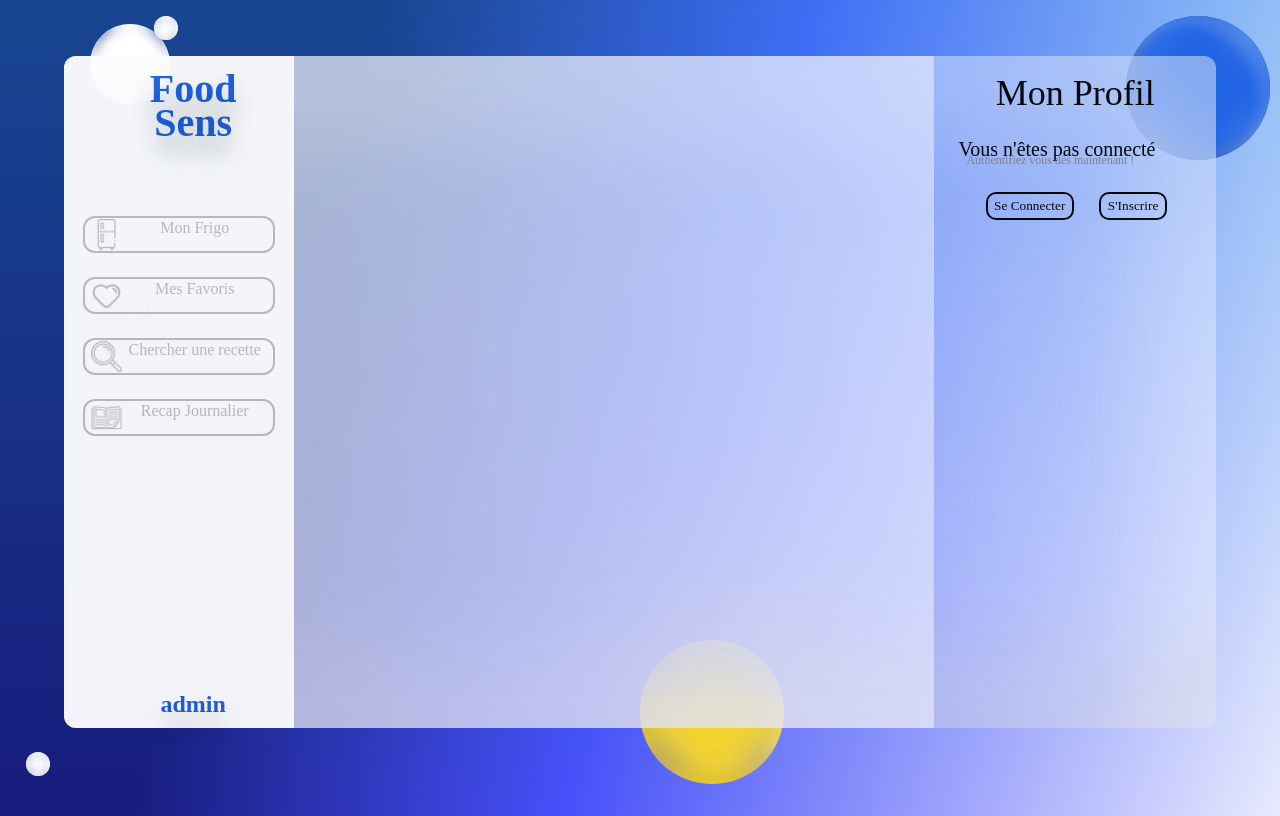
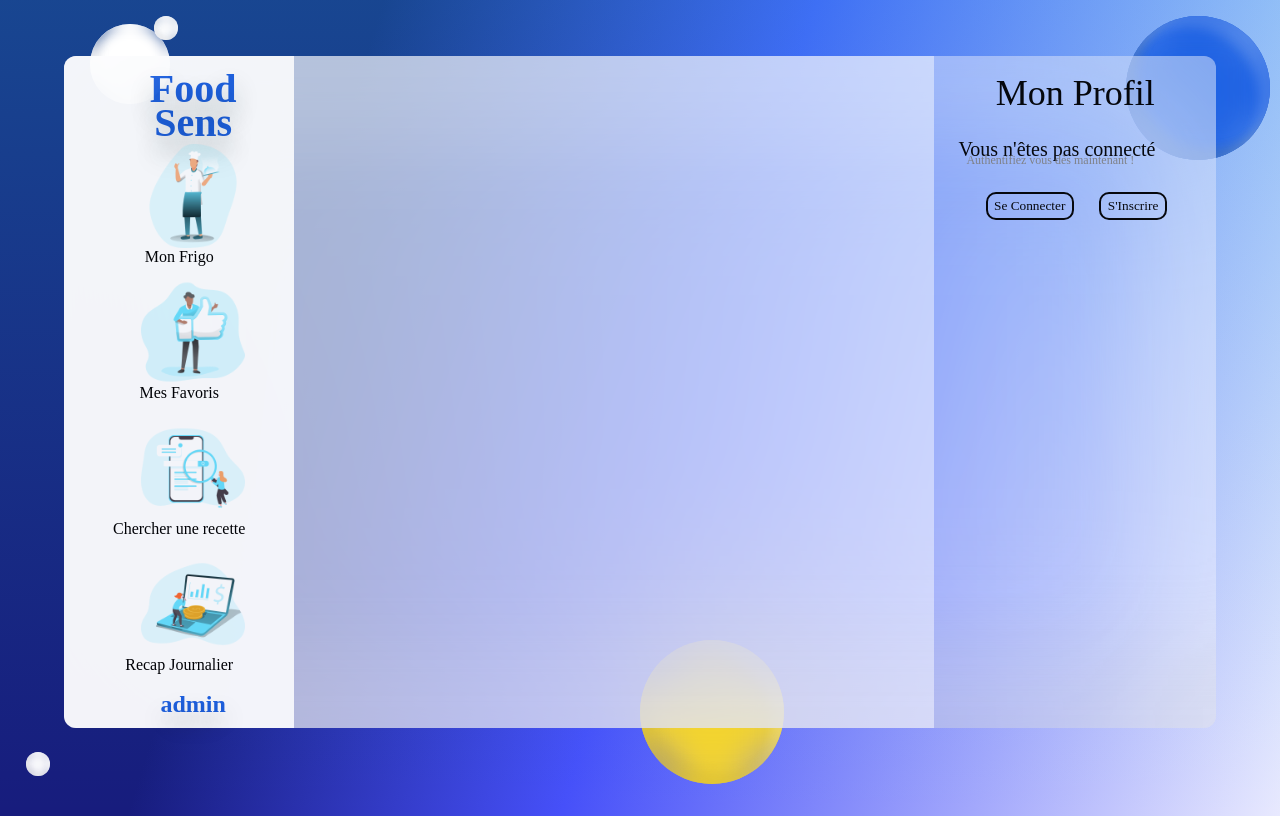
Before and after one commit to docokara/FoodSens, a Symfony app: template templates/home/index.html.twig in a window 1280 px wide. Run offline with Twig, Linux system fonts and the light colour scheme; the template is opened without the code that fills it, so the values that code supplies are empty; some libraries are stand-ins or nearby versions.

Commit message:
css home

```diff
--- a/public/css/style1.css
+++ b/public/css/style3.css
@@ -162,34 +162,44 @@ border-radius: 12px 0px 0px 12px;
 .main1 button{
    margin-bottom: 3vh;
 }
-.menu{
-   position: absolute;
-   top: 20vh;left: 1.5vw;
+.menu a{
+    text-decoration: none;
+     color: black;
+}
+.menu a:hover{
+    text-decoration: none;
+     color: #F3D42F;
 }
 
-.menu .child{
-width: 14vw;
-height: 3vh;
-font-family: 'Poppins';
-font-size: 2vh;
-color: #BFBFBF;
-padding: 1vh;
+.menu_1 {
 
-margin-bottom: 3vh;
+    height: 16vh;
+    margin-top: 1vh ;
+}
+.menu{
 
-border: 2px solid #BFBFBF;
-border-radius: 12px;
+    position: relative;
+    top: 10vh;
+
+}
+.menu_1 p{
+    position: relative;
+        text-align: center;
+        font-size: 2vh;
+}
+.menu_1 .img{
+    position: relative;
+    width: 13vh;
+    height: 13vh;
+    left: 6vw;
+    margin-bottom: -20px;
 }
 
 .menu .logo{
-width: 31px;
-height: 31px;
-float: left;
+    width: 31px;
+    height: 31px;
+    float: left;
 }
-
-
-
-
 
 
 /*MAIN 2*/
--- a/templates/home/index.html.twig
+++ b/templates/home/index.html.twig
@@ -8,7 +8,7 @@
     <meta charset="UTF-8">
     <title>{% block title %}Food Sens{% endblock %}</title>
         {% block stylesheets %}
-            <link href="/css/style1.css" rel="stylesheet" type="text/css"/>
+            <link href="/css/style3.css" rel="stylesheet" type="text/css"/>
             <link href="/css/auth1.css" rel="stylesheet" type="text/css"/>
 
             <link rel="preconnect" href="https://fonts.googleapis.com">
@@ -35,24 +35,25 @@
             <div class="main1">
               {{ include('base/nav.html.twig') }}
                 <div class="menu">
-                    <button>
-                            <img class="logo"src="/img/frigo.png"alt="Icone de réfrigérateur">
-                            Mon Frigo
-                    </button>
+                    <a href=""><div class="menu_1">
+                            <img class="img" src="/img/Chef_Monochromatic.png"alt="Icone de cuisto">
+                            <p> Mon Frigo </p>
+                    </div></a>
 
-                    <button>
-                        <img class="logo"src="/img/favorites.png"alt="Icone de réfrigérateur">
-                        Mes Favoris
-                    </button>
+                    <a href=""><div class="menu_1">
+                            <img class="img" src="/img/Like_Monochromatic.png"alt="Icone de cuisto">
+                            <p> Mes Favoris</p>
+                    </div></a>
 
-                    <button>
-                        <img class="logo"src="/img/loupe (2).png"alt="Icone de réfrigérateur">
-                        Chercher une recette
-                    </button>
-                    <button>
-                        <img class="logo"src="/img/journal.png"alt="Icone de réfrigérateur">
-                        Recap Journalier
-                    </button>
+                    <a href=""><div class="menu_1">
+                            <img class="img" src="/img/Search_engine _Monochromatic.png"alt="Icone de cuisto">
+                            <p> Chercher une recette</p>
+                    </div></a>
+
+                    <a href=""><div class="menu_1">
+                            <img class="img" src="/img/Finance_analytics _Monochromatic.png"alt="Icone de cuisto">
+                            <p>Recap Journalier</p>
+                    </div></a>
                 </div>
             </div>
                     <div class="main2">
```
Also changed, not shown: templates/security/login.html.twig (+29 -22 lines), public/img/Chef_Monochromatic.png (added), public/img/Finance_analytics _Monochromatic.png (added), public/img/Like_Monochromatic.png (added), public/img/Search_engine _Monochromatic.png (added), public/img/Social Media_Monochromatic (1).png (added), public/img/Team Work_Monochromatic.png (added).
